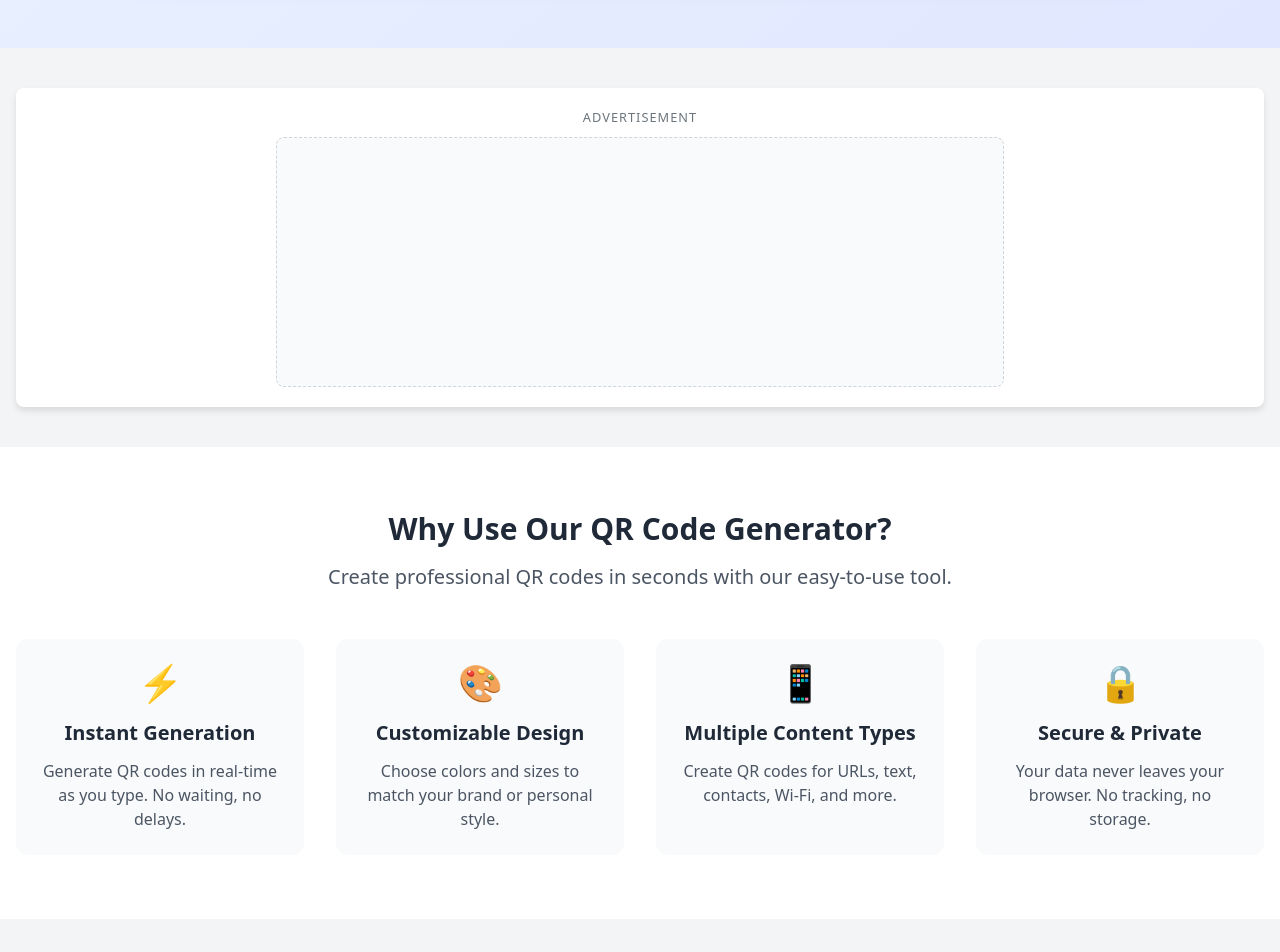
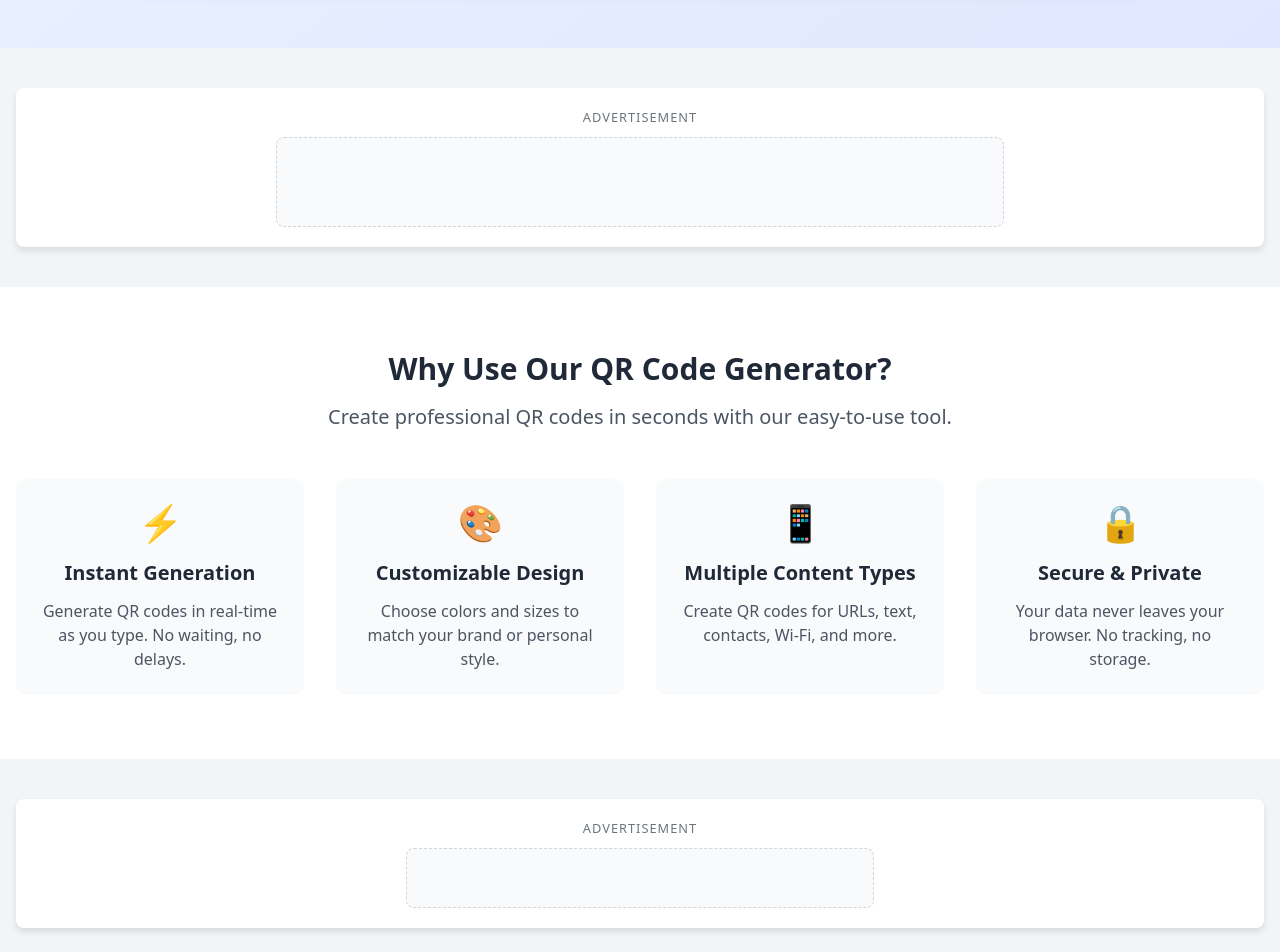
Before and after one commit to Shubhankar-Basak/tools, a plain HTML site: page qr-code.html in a window 1280 px wide. Shown: the part 1060-2012 px from the top of the page. Drawn offline with nearby package versions, Linux system fonts and the light colour scheme.

Commit message:
Update qr-code.html

```diff
--- a/qr-code.html
+++ b/qr-code.html
@@ -61,14 +61,16 @@
         }
 
         .ad-unit.horizontal {
-            width: 100%;
-            max-width: 728px;
-        }
+    width: 728px;
+    height: 90px;
+    min-height: 90px;
+}
 
-        .ad-unit.vertical {
-            width: 100%;
-            max-width: 300px;
-        }
+.ad-unit.vertical {
+    width: 468px;
+    height: 60px;
+    min-height: 60px;
+}
     </style>
 </head>
 <body class="bg-gray-100 font-sans">
```
